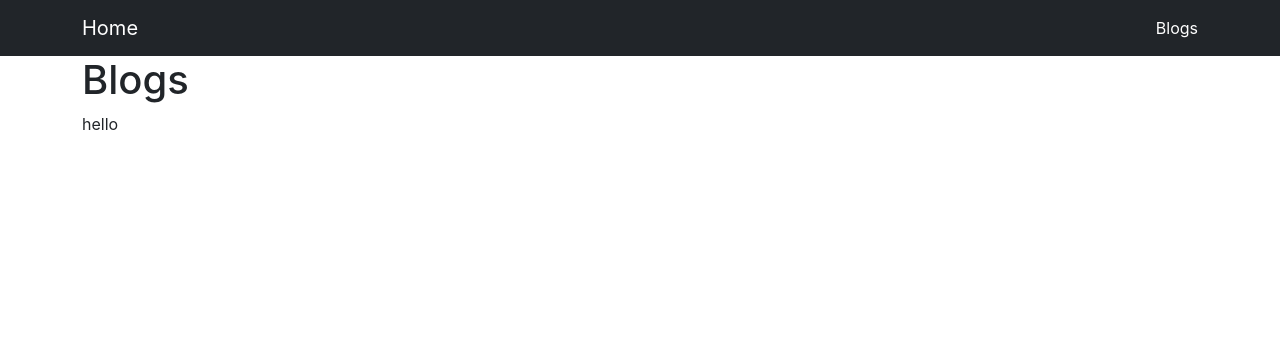
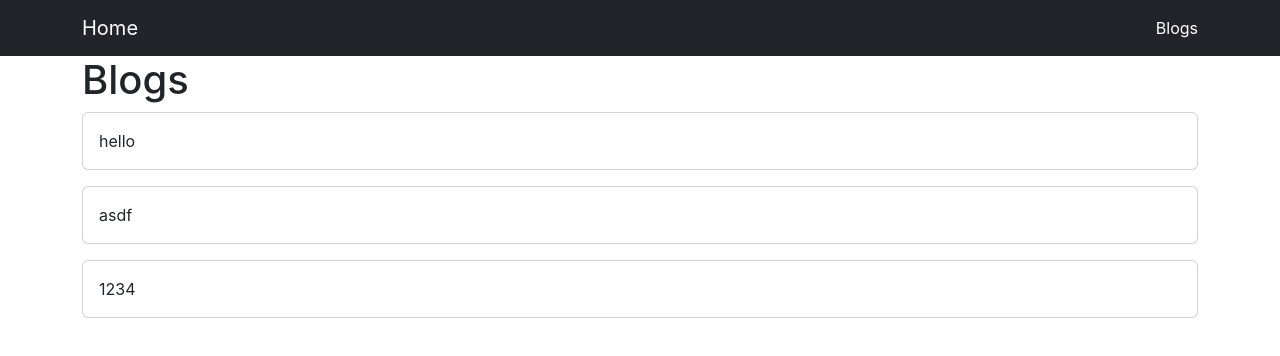
Before and after one commit to HanJeongSeol/inflearn_react_projectlearn, a React (Create React App) app in the folder react-basic/: page /blogs in a window 1280 px wide. Shown: the top 356 px of the page. Built offline with nearby package versions, Linux system fonts and the light colour scheme; data requests are answered from the project's data file.

Commit message:
25_Card_컴포넌트_만들기

```diff
--- a/react-basic/db.json
+++ b/react-basic/db.json
@@ -4,6 +4,16 @@
       "title": "hello",
       "body": "bodybody",
       "id": 1
+    },
+    {
+      "title": "asdf",
+      "body": "asdf",
+      "id": 2
+    },
+    {
+      "title": "1234",
+      "body": "1234",
+      "id": 3
     }
   ]
 }
--- /dev/null
+++ b/react-basic/src/components/Card.js
@@ -0,0 +1,12 @@
+// 매개변수 props 객체는 부모 컴포넌트에서 전달받은 데이터들을 갖고있다.\
+// (props) => ({title}) && {props.title} => {title}
+// props는 객체 , {title:'title'} 중괄호를 사용해서 title을 바로 사용할 수 있다.
+const Card = ({ title }) => {
+    return (
+        <div className="card mb-3">
+            <div className="card-body">{title}</div>
+        </div>
+    )
+}
+
+export default Card
--- a/react-basic/src/pages/ListPage.js
+++ b/react-basic/src/pages/ListPage.js
@@ -1,5 +1,6 @@
 import axios from "axios"
 import { useState, useEffect } from "react"
+import Card from "../components/Card"
 
 const ListPage = () => {
     const [posts, setPosts] = useState([])
@@ -15,9 +16,10 @@ const ListPage = () => {
     return (
         <div>
             <h1>Blogs</h1>
-            {/* db에서 가져온 post객체의 데이터를 map 함수를 사용해서 가져온다  */}
             {posts.map((post) => {
-                return <div key={post.id}>{post.title}</div>
+                // porps사용 -> 부모 component에서 자식 component에게 데이터를 전달할 수 있다
+                // 전달할 데이터를 속성에 추가한다. title이라는 이름으로 post.title 데이터가 Card 컴포넌트에 전달된다.
+                return <Card key={post.id} title={post.title} />
             })}
         </div>
     )
```
